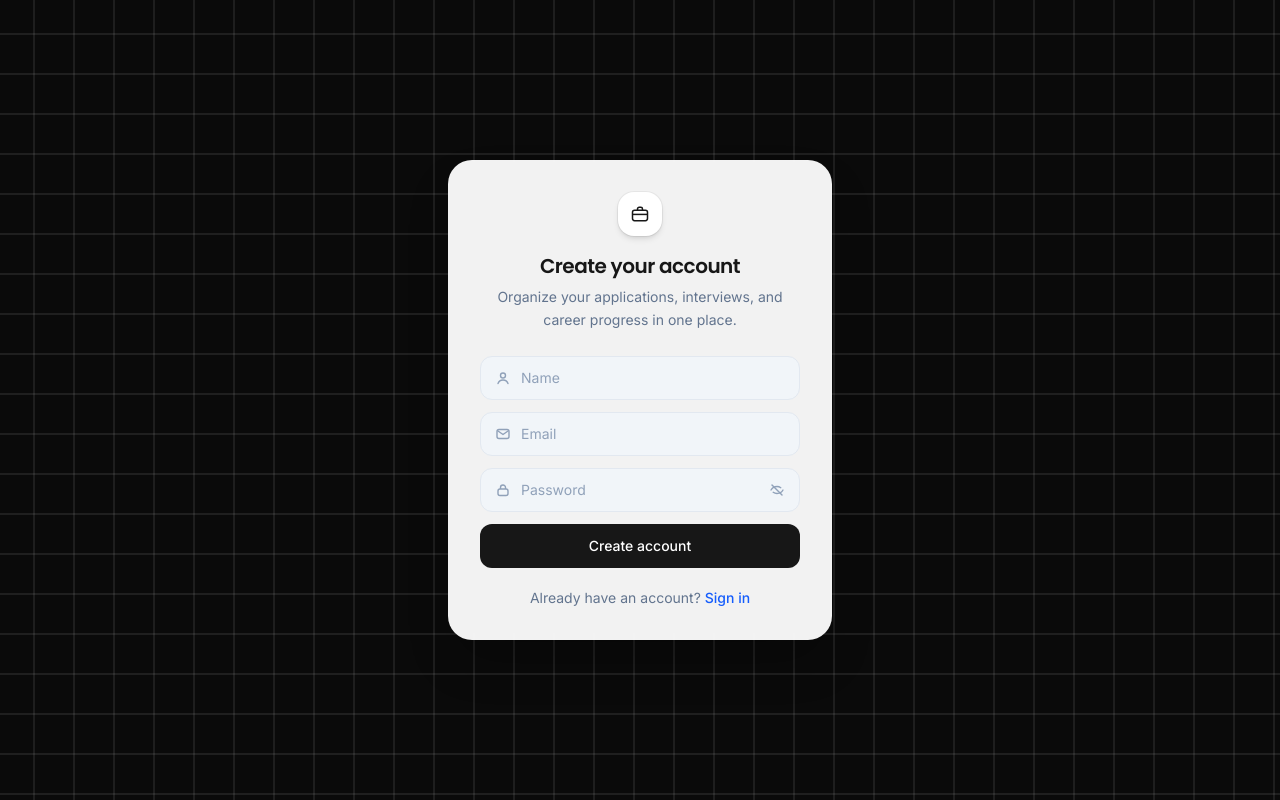
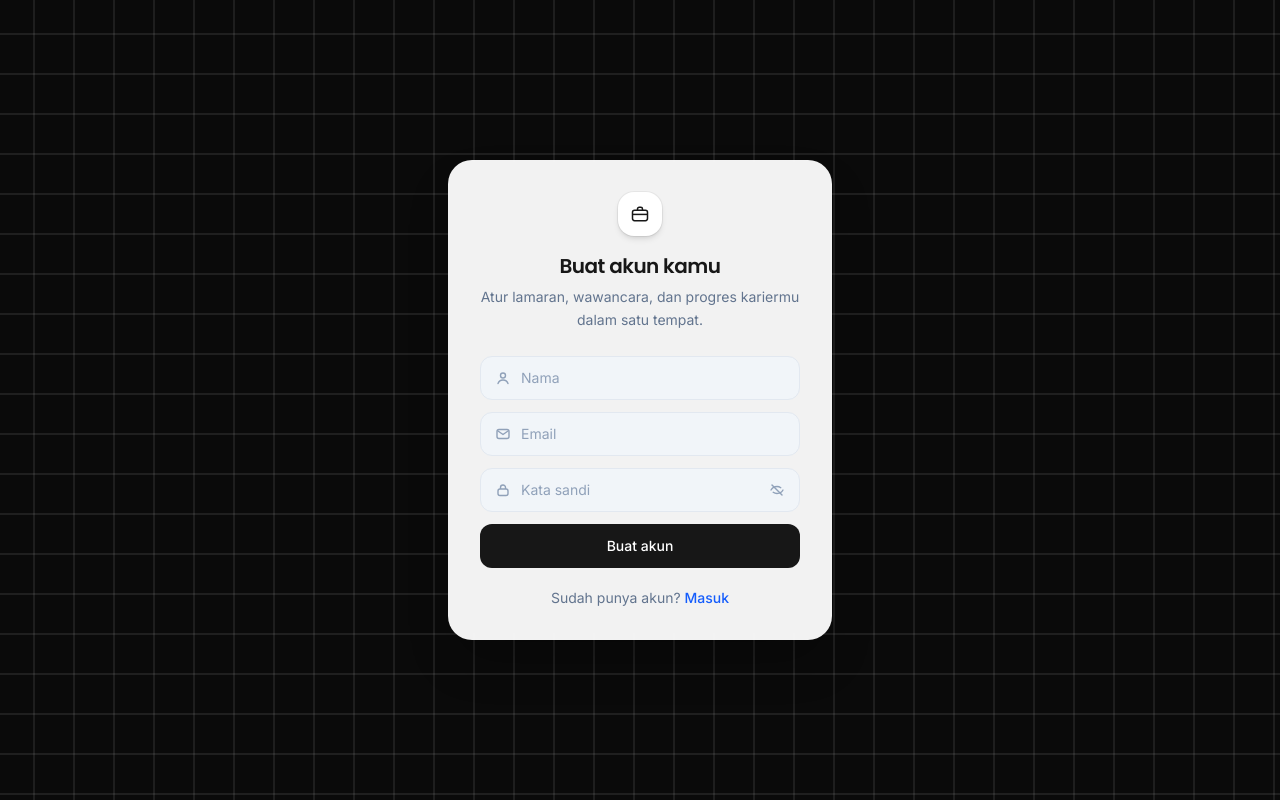
Before and after one commit to FaletehanAlF/auth-jwt-app, a Next.js app in the folder frontend/: page /register in a window 1280 px wide. Built offline with nearby package versions, Linux system fonts and the light colour scheme.

Commit message:
update feature

```diff
--- a/frontend/src/app/login/page.tsx
+++ b/frontend/src/app/login/page.tsx
@@ -32,7 +32,7 @@ export default function LoginPage() {
       return;
     }
     if (!password) {
-      notify("error", "Password wajib diisi");
+      notify("error", "Kata sandi wajib diisi");
       return;
     }
 
@@ -47,7 +47,7 @@ export default function LoginPage() {
 
       if (data.success === true) {
         localStorage.setItem("token", data.token);
-        notify("success", "Login berhasil! Mengalihkan ke Home…");
+        notify("success", "Masuk berhasil! Mengalihkan ke Beranda…");
         setTimeout(() => router.push("/home"), 800);
         return;
       }
@@ -59,7 +59,7 @@ export default function LoginPage() {
 
       notify(
         "error",
-        firstFieldError ?? data.message ?? "Login gagal. Periksa kembali data Anda.",
+        firstFieldError ?? data.message ?? "Masuk gagal. Periksa kembali data Anda.",
       );
     } catch (error) {
       console.error("Gagal menghubungi server:", error);
@@ -69,16 +69,16 @@ export default function LoginPage() {
 
   return (
     <AuthCard
-      title="Sign in with email"
-      subtitle="Track your career journey and stay on top of every opportunity."
+      title="Masuk dengan email"
+      subtitle="Pantau perjalanan kariermu dan tetap terdepan di setiap peluang."
       footer={
         <>
-          Don&apos;t have an account?{" "}
+          Belum punya akun?{" "}
           <Link
             href="/register"
             className="rounded font-medium text-blue-600 hover:underline focus-visible:outline-none focus-visible:ring-2 focus-visible:ring-blue-600"
           >
-            Sign up
+            Daftar
           </Link>
         </>
       }
@@ -104,7 +104,7 @@ export default function LoginPage() {
           type={showPassword ? "text" : "password"}
           value={password}
           onChange={setPassword}
-          placeholder="Password"
+          placeholder="Kata sandi"
           autoComplete="new-password"
           icon={
             <svg viewBox="0 0 16 16" fill="none" aria-hidden="true" className="h-4 w-4">
@@ -116,7 +116,7 @@ export default function LoginPage() {
             <button
               type="button"
               onClick={() => setShowPassword((v) => !v)}
-              aria-label={showPassword ? "Sembunyikan password" : "Tampilkan password"}
+              aria-label={showPassword ? "Sembunyikan kata sandi" : "Tampilkan kata sandi"}
               className="shrink-0 rounded text-slate-400 hover:text-slate-600 focus-visible:outline-none focus-visible:ring-2 focus-visible:ring-blue-600"
             >
               {showPassword ? (
@@ -138,7 +138,7 @@ export default function LoginPage() {
           type="submit"
           className="h-11 w-full rounded-xl bg-neutral-900 text-sm font-medium text-white transition-colors duration-150 hover:bg-neutral-800 focus-visible:outline-none focus-visible:ring-2 focus-visible:ring-neutral-900 focus-visible:ring-offset-2 active:bg-neutral-950"
         >
-          Sign in
+          Masuk
         </button>
       </form>
       <Toast toast={toast} />
--- a/frontend/src/app/register/page.tsx
+++ b/frontend/src/app/register/page.tsx
@@ -37,7 +37,7 @@ export default function RegisterPage() {
       return;
     }
     if (!password) {
-      notify("error", "Password wajib diisi");
+      notify("error", "Kata sandi wajib diisi");
       return;
     }
 
@@ -74,16 +74,16 @@ export default function RegisterPage() {
 
   return (
     <AuthCard
-      title="Create your account"
-      subtitle="Organize your applications, interviews, and career progress in one place."
+      title="Buat akun kamu"
+      subtitle="Atur lamaran, wawancara, dan progres kariermu dalam satu tempat."
       footer={
         <>
-          Already have an account?{" "}
+          Sudah punya akun?{" "}
           <Link
             href="/login"
             className="rounded font-medium text-blue-600 hover:underline focus-visible:outline-none focus-visible:ring-2 focus-visible:ring-blue-600"
           >
-            Sign in
+            Masuk
           </Link>
         </>
       }
@@ -94,7 +94,7 @@ export default function RegisterPage() {
           type="text"
           value={name}
           onChange={setName}
-          placeholder="Name"
+          placeholder="Nama"
           autoComplete="off"
           icon={
             <svg viewBox="0 0 16 16" fill="none" aria-hidden="true" className="h-4 w-4">
@@ -124,7 +124,7 @@ export default function RegisterPage() {
           type={showPassword ? "text" : "password"}
           value={password}
           onChange={setPassword}
-          placeholder="Password"
+          placeholder="Kata sandi"
           autoComplete="new-password"
           icon={
             <svg viewBox="0 0 16 16" fill="none" aria-hidden="true" className="h-4 w-4">
@@ -136,7 +136,7 @@ export default function RegisterPage() {
             <button
               type="button"
               onClick={() => setShowPassword((v) => !v)}
-              aria-label={showPassword ? "Sembunyikan password" : "Tampilkan password"}
+              aria-label={showPassword ? "Sembunyikan kata sandi" : "Tampilkan kata sandi"}
               className="shrink-0 rounded text-slate-400 hover:text-slate-600 focus-visible:outline-none focus-visible:ring-2 focus-visible:ring-blue-600"
             >
               {showPassword ? (
@@ -158,7 +158,7 @@ export default function RegisterPage() {
           type="submit"
           className="h-11 w-full rounded-xl bg-neutral-900 text-sm font-medium text-white transition-colors duration-150 hover:bg-neutral-800 focus-visible:outline-none focus-visible:ring-2 focus-visible:ring-neutral-900 focus-visible:ring-offset-2 active:bg-neutral-950"
         >
-          Create account
+          Buat akun
         </button>
       </form>
       <Toast toast={toast} />
```
